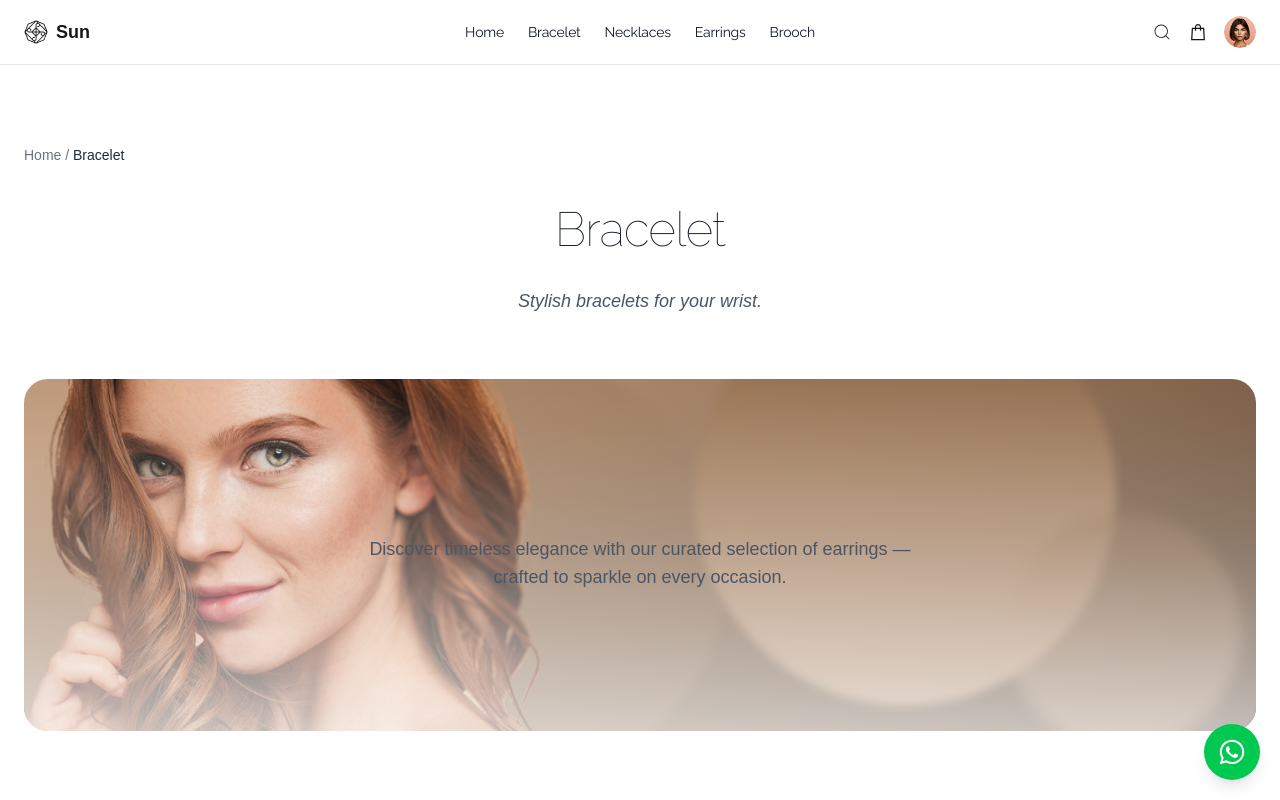
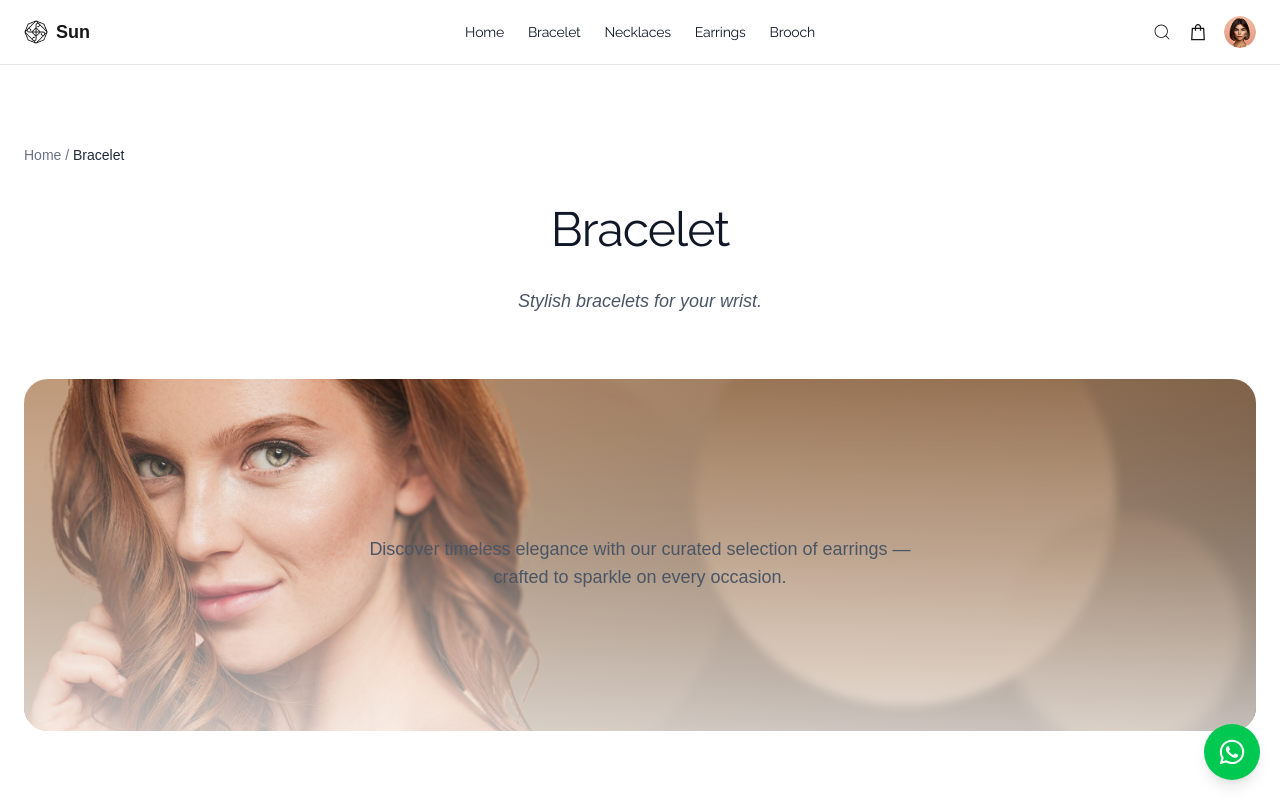
Before and after one commit to eldani13/joyeria, a Next.js app: page /categories/bracelet in a window 1280 px wide. Shown: the top 800 px of the page. Built offline with nearby package versions, Linux system fonts and the light colour scheme.

Commit message:
Tipografia solucionada

```diff
--- a/src/app/globals.css
+++ b/src/app/globals.css
@@ -1,6 +1,6 @@
-@import url("https://fonts.googleapis.com/css2?family=Inter:ital,opsz,wght@0,14..32,100..900;1,14..32,100..900&display=swap");
+/* @import url("https://fonts.googleapis.com/css2?family=Inter:ital,opsz,wght@0,14..32,100..900;1,14..32,100..900&display=swap");
 @import url("https://fonts.googleapis.com/css2?family=Bebas+Neue&display=swap");
-@import url("https://fonts.googleapis.com/css2?family=Raleway:ital,wght@0,100..900;1,100..900&display=swap");
+@import url("https://fonts.googleapis.com/css2?family=Raleway:ital,wght@0,100..900;1,100..900&display=swap"); */
 @import "tailwindcss";
 
 :root {
@@ -131,7 +131,7 @@ body {
 
 .text-cate {
   font-family: "Raleway", sans-serif;
-  font-weight: 100;
+  font-weight: 400;
   font-style: normal;
   line-height: 1.7;
   letter-spacing: -0.02em;
--- a/src/app/layout.tsx
+++ b/src/app/layout.tsx
@@ -1,23 +1,26 @@
 import type { Metadata } from "next";
-import { Geist, Geist_Mono } from "next/font/google";
 import "./globals.css";
 import Header from "@/components/Header/Header";
 import Footer from "@/components/Footer/Footer";
 import WhatsAppButton from "@/components/Other/WhatsAppButton";
+import { Inter, Bebas_Neue, Raleway } from "next/font/google";
 
-const geistSans = Geist({
-  variable: "--font-geist-sans",
+const inter = Inter({ subsets: ["latin"], variable: "--font-inter" });
+
+const bebas = Bebas_Neue({
   subsets: ["latin"],
+  weight: "400",
+  variable: "--font-bebas",
 });
 
-const geistMono = Geist_Mono({
-  variable: "--font-geist-mono",
+const raleway = Raleway({
   subsets: ["latin"],
+  variable: "--font-raleway",
 });
 
 export const metadata: Metadata = {
-  title: "Create Next App",
-  description: "Generated by create next app",
+  title: "Joyeria",
+  description: "Colecciones únicas de joyas brillantes y elegantes.",
 };
 
 export default function RootLayout({
@@ -26,10 +29,11 @@ export default function RootLayout({
   children: React.ReactNode;
 }>) {
   return (
-    <html lang="en">
-      <body
-        className={`${geistSans.variable} ${geistMono.variable} antialiased flex flex-col min-h-screen`}
-      >
+    <html
+      lang="es"
+      className={`${inter.variable} ${bebas.variable} ${raleway.variable}`}
+    >
+      <body className="antialiased flex flex-col min-h-screen">
         <Header />
         <main className="flex-1">{children}</main>
         <Footer />
```
